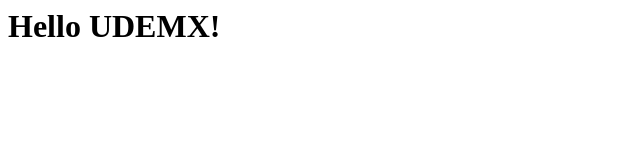
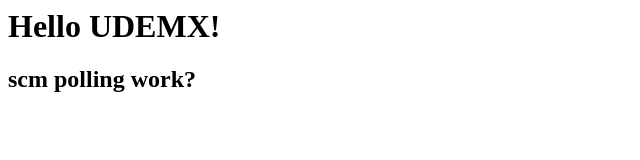
Before and after one commit to RFKSilentShadow/Udemx, a plain HTML site: page app/index.html in a window 1280 px wide. Shown: the whole page, without its empty margins (0-640 px from the left). Drawn offline with Linux system fonts and the light colour scheme.

Commit message:
test scm polling

```diff
--- a/app/index.html
+++ b/app/index.html
@@ -1,5 +1,6 @@
 <html>
 <body>
 <h1>Hello UDEMX!</h1>
+<h2>scm polling work?</h2>
 </body>
 </html>
```
